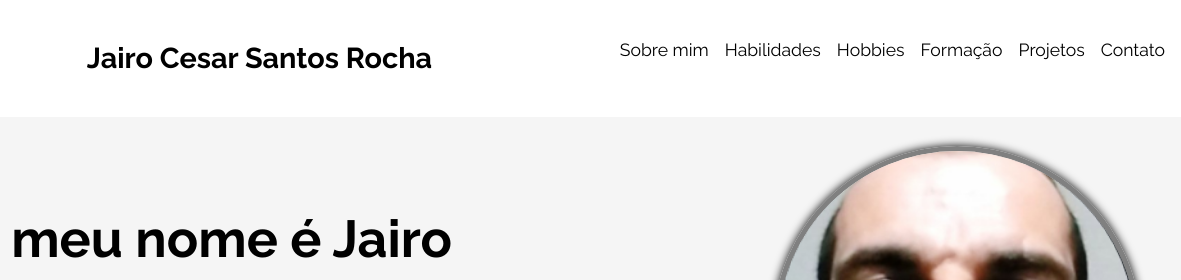
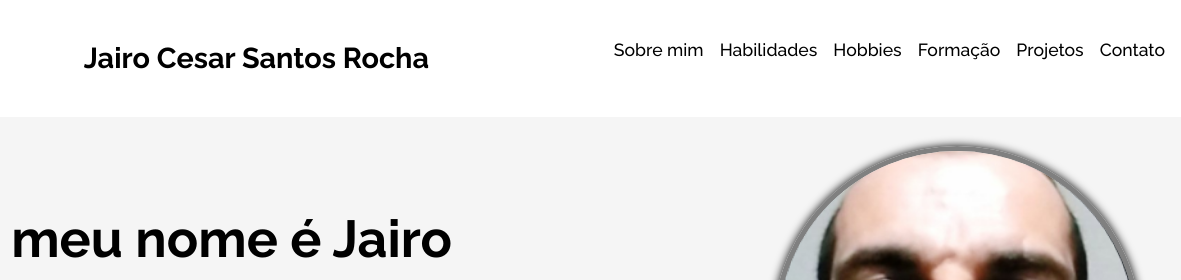
Before and after one commit to Jairo-GitHub-Principal/Oracle_One_Challange_portfolio, a plain HTML site: page index.html in a window 1280 px wide. Shown: the top 280 px of the page, 99-1280 px from the left. Drawn offline with Linux system fonts and the light colour scheme.

Commit message:
projeto portfolio pronto

```diff
--- a/style.css
+++ b/style.css
@@ -58,6 +58,11 @@ a {
 
 .navegacao__elemento a {
     font-size: 0.9rem;
+    font-family: Raleway;
+font-weight: 500;
+line-height: 18.78px;
+text-align: left;
+
 }
 
 /* ------------------------------ Seção Apresentação ------------------------------*/
```
